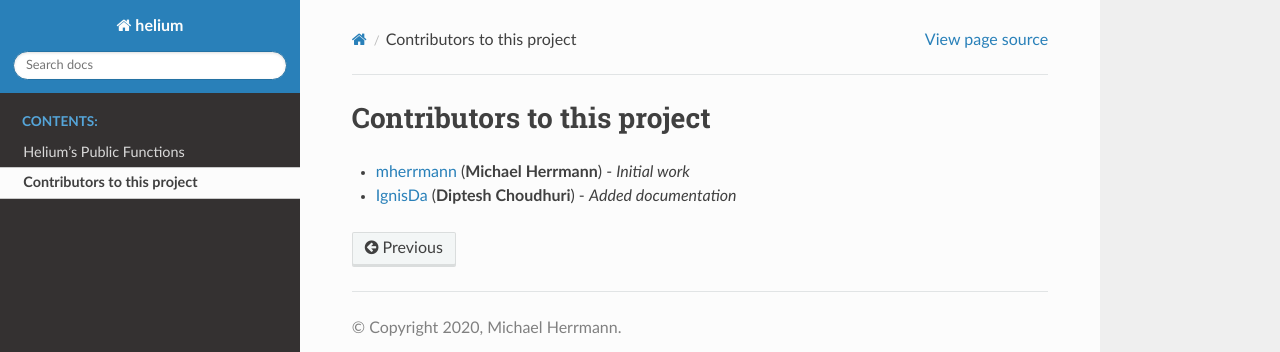
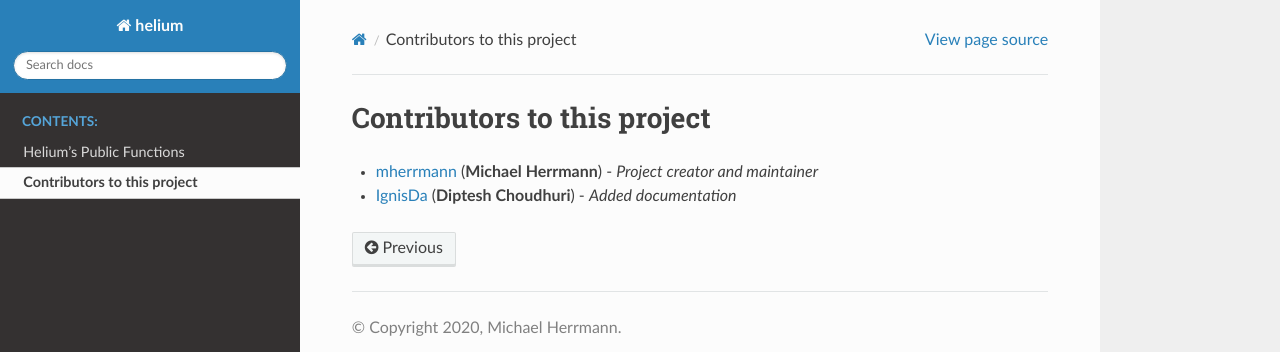
Before and after one commit to keeneyetact/selenium-helium, a Sphinx documentation site: the page built from docs/contributors.rst, in a window 1280 px wide. Shown: the top 352 px of the page. Built offline with Sphinx 7.4.7 and the Read the Docs theme 2.0.0, drawn with Linux system fonts in a browser that asks for light colours.

Commit message:
Improve my description as Contributor in docs

```diff
--- a/docs/contributors.rst
+++ b/docs/contributors.rst
@@ -4,5 +4,5 @@ Contributors to this project
     Please use this format to add your contributions to this file
     `SocialUsernameName <Profile-Url>`_ (**Your Name**) - *Description of your contribution in a few words*
 
-- `mherrmann <https://github.com/mherrmann>`_ (**Michael Herrmann**) - *Initial work*
+- `mherrmann <https://github.com/mherrmann>`_ (**Michael Herrmann**) - *Project creator and maintainer*
 - `IgnisDa <https://github.com/IgnisDa>`_ (**Diptesh Choudhuri**) - *Added documentation*
```
